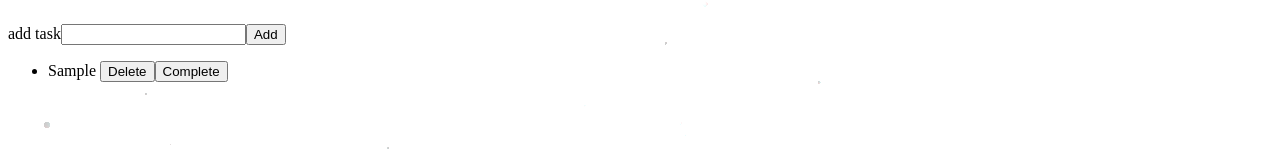
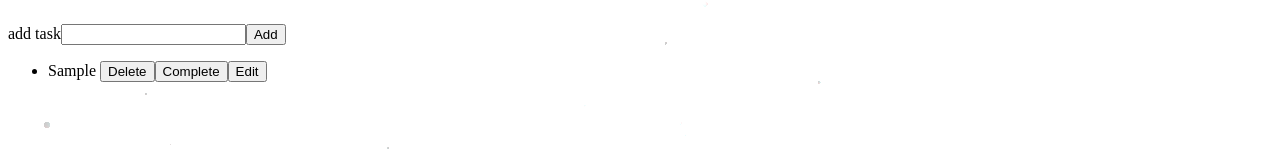
Before and after one commit to negii16/todo, a React (Vite) app: page / in a window 1280 px wide. Both pictures are taken after typing "Sample" into the empty fields and a click on the button "Add". Shown: the part 141-292 px from the top of the page. Built offline with nearby package versions, Linux system fonts and the light colour scheme.

Commit message:
added Edit task functionality

```diff
--- a/src/tasks/Tasks.tsx
+++ b/src/tasks/Tasks.tsx
@@ -41,6 +41,20 @@ export default function Tasks() {
     setTasks(updatedTasks);
   };
 
+  const [editTaskId, setEditTaskId] = useState<number | null>(null);
+  const [editText, setEditText] = useState("");
+  const editTask = (task: Task) => {
+    setEditTaskId(task.id);
+    setEditText(task.title);
+  };
+  const saveTask = () => {
+    const updatedTasks = tasks.map((task) =>
+      task.id === editTaskId ? { ...task, title: editText } : task,
+    );
+    setTasks(updatedTasks);
+    setEditTaskId(null);
+  };
+
   return (
     <>
       <div className="cont">
@@ -63,10 +77,21 @@ export default function Tasks() {
               key={task.id}
               style={{ color: task.completionStatus ? "grey" : "black" }}
             >
-              {" "}
-              {task.title}{" "}
+              {editTaskId === task.id ? (
+                <input
+                  value={editText}
+                  onChange={(e) => setEditText(e.target.value)}
+                />
+              ) : (
+                task.title
+              )}{" "}
               <button onClick={() => deleteTask(task.id)}>Delete</button>
               <button onClick={() => completedTask(task.id)}>Complete</button>
+              {editTaskId === task.id ? (
+                <button onClick={saveTask}>Save</button>
+              ) : (
+                <button onClick={() => editTask(task)}>Edit</button>
+              )}
             </li>
           ))}
         </ul>
```
